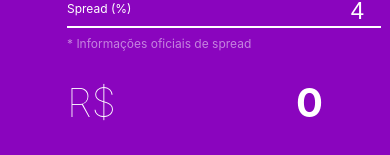
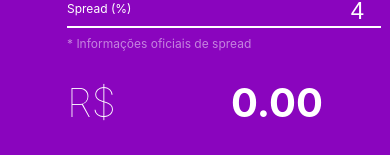
Before and after one commit to tuliopxavier/smart-currency-converter, a React (Vite) app: page / in a window 390 px wide. Shown: the part 501-656 px from the top of the page. Built offline with nearby package versions, Linux system fonts and the light colour scheme; no server answers.

Commit message:
add imputmode decimal for mobile keyboard

```diff
--- a/index.html
+++ b/index.html
@@ -4,8 +4,8 @@
     <meta charset="UTF-8" />
     <meta name="viewport" content="width=device-width, initial-scale=1.0" />
 
-    <meta name="description" content="This web app converts the currency of your international purchases USD-BRL with IOF and spread values, updated according to the daily exchange rate."/>
-    <meta name="keywords" content="currency, converter, HTML, CSS, Typescript, Next, React, styled-components, data-fns, vite"/>
+    <meta name="description" content="This web app converts the currency of your international purchases USD-BRL (dolar to real) with IOF and spread values, updated according to the daily exchange rate."/>
+    <meta name="keywords" content="currency, converter, real, dolar, BRL, USD, HTML, CSS, Typescript, Next, React, styled-components, data-fns, vite"/>
     <meta name="author" content="Túlio Pereira Xavier"/>
 
     <link rel="shortcut icon" href="https://cdn-icons-png.flaticon.com/512/893/893503.png" type="image/x-icon">
--- a/src/App.tsx
+++ b/src/App.tsx
@@ -59,7 +59,7 @@ function App() {
           * Informações oficiais de spread
         </a>
 
-        <h1> <span>R$</span> {realValue} </h1>
+        <h1> <span>R$</span> {realValue.toFixed(2)} </h1>
       </form>
     </StyledMain>
   );
```
